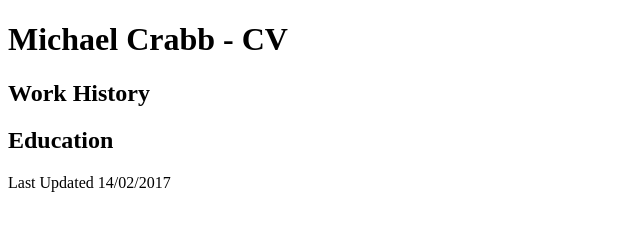
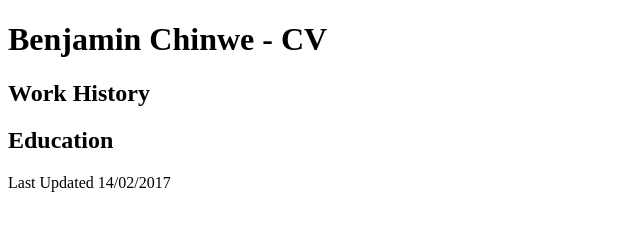
Before and after one commit to chisoftltd/CreatinganHTMLCV, a plain HTML site: page index.html in a window 1280 px wide. Shown: the whole page, without its empty margins (0-640 px from the left). Drawn offline with Linux system fonts and the light colour scheme.

Commit message:
4nd commit

```diff
--- a/index.html
+++ b/index.html
@@ -6,7 +6,7 @@
 </head>
 <body>
 <header>
-    <h1>Michael Crabb - CV</h1>
+    <h1>Benjamin Chinwe  - CV</h1>
 </header>
 <main>
     <section>
```
